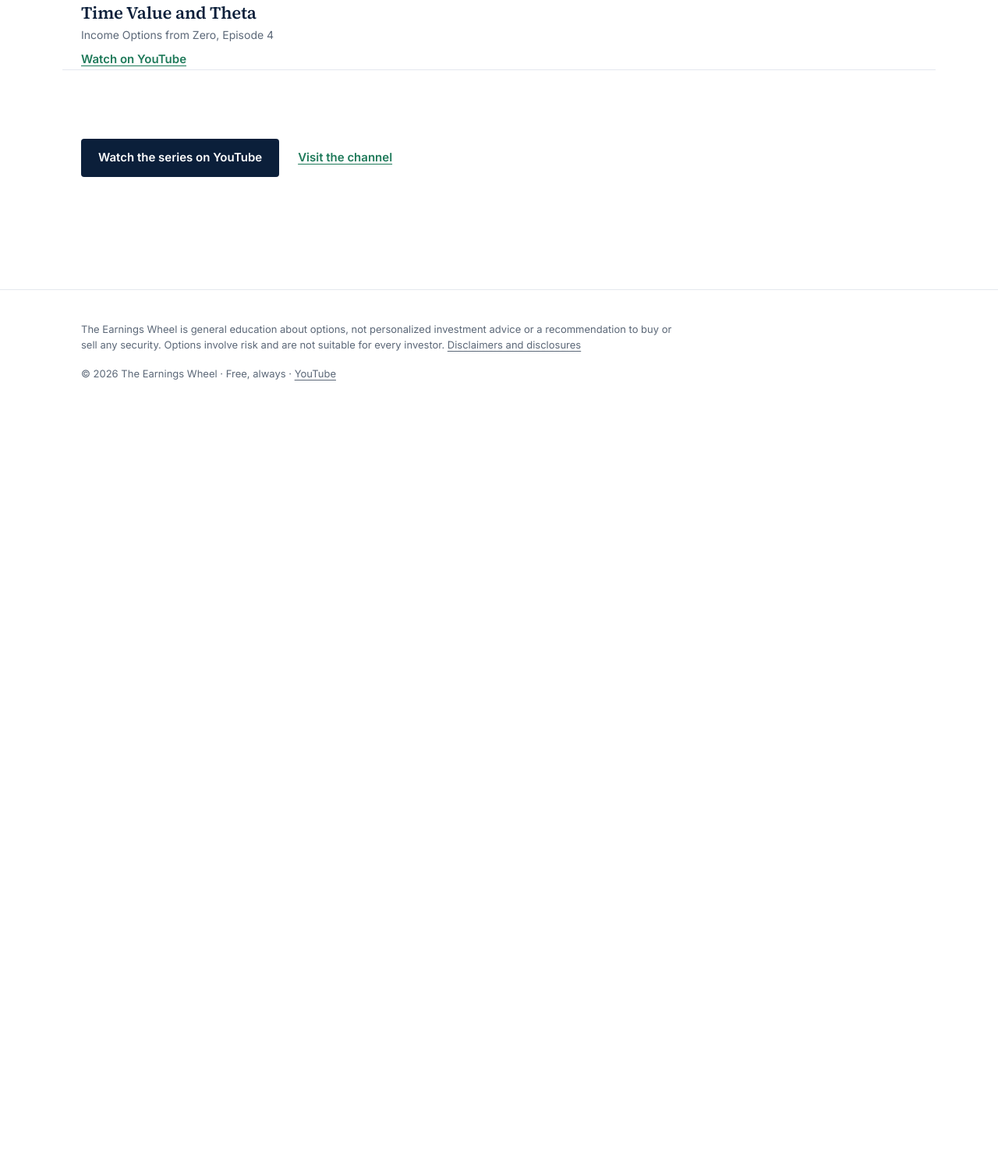
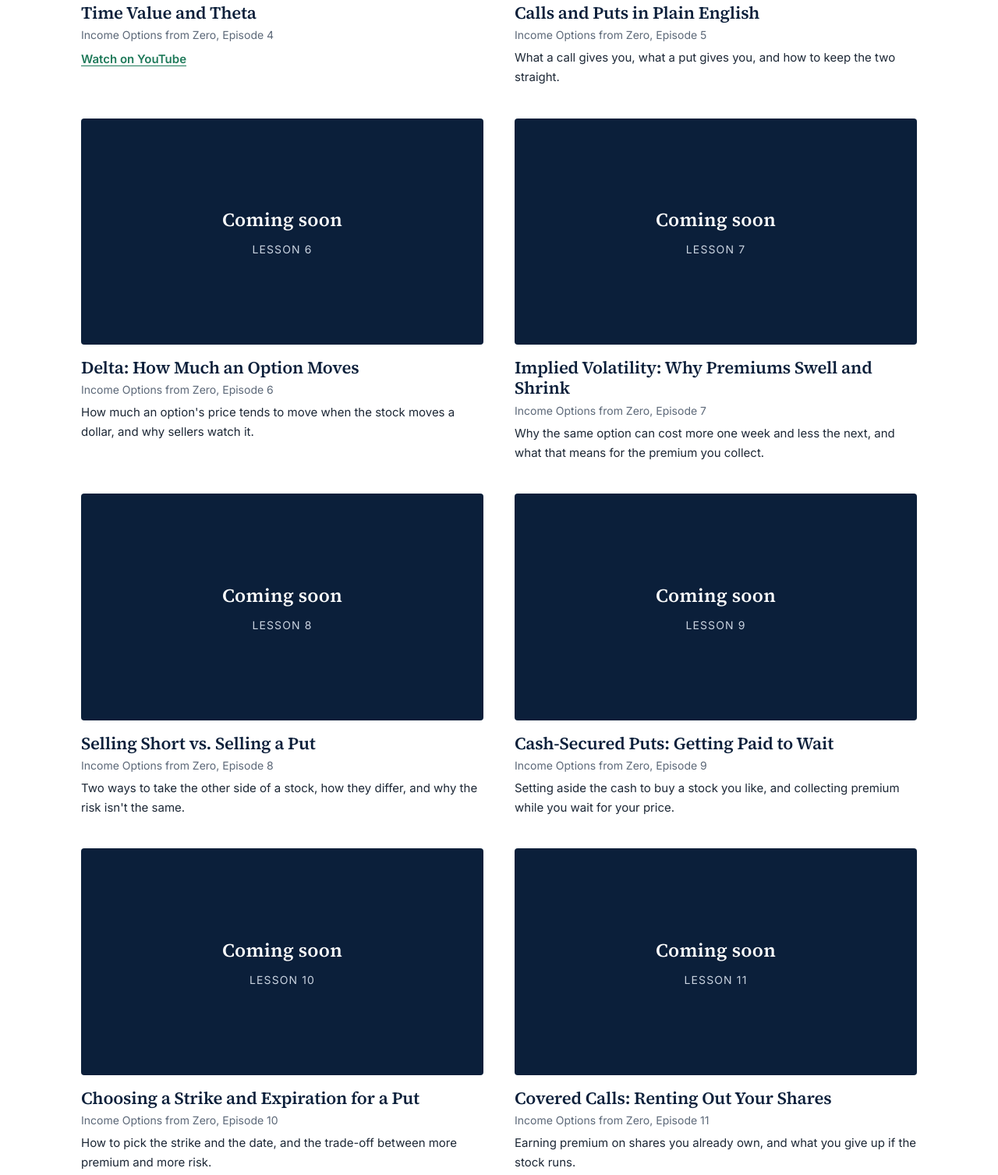
Before and after one commit to thornton02-hub/earningswheel, a plain HTML site: page videos.html in a window 1280 px wide. Shown: the part 4028-5535 px from the top of the page at 78% size. Before the commit the page ends 4583 px from the top, so only its background shows below. Drawn offline with Linux system fonts and the light colour scheme.

Commit message:
Videos: add Income Options from Zero lessons 5-12 as Coming soon cards

```diff
--- a/styles.css
+++ b/styles.css
@@ -202,3 +202,8 @@ figcaption{font-size:14px;color:var(--muted);margin-top:var(--s1)}
   .callout{break-inside:avoid;background:#fff;border-left-color:#000;color:#000}
   @page{margin:.6in}
 }
+.video-soon{display:flex;align-items:center;justify-content:center;text-align:center;color:#fff}
+.video-soon>div{display:flex;flex-direction:column;gap:6px}
+.soon-label{font-family:var(--serif);font-size:24px;font-weight:600;letter-spacing:.01em}
+.soon-ep{font-size:14px;color:#c9d3e0;text-transform:uppercase;letter-spacing:.08em}
+.lesson-summary{font-size:15px;margin:6px 0 0}
--- a/videos.html
+++ b/videos.html
@@ -107,6 +107,54 @@
       <p class="meta">Income Options from Zero, Episode 4</p>
       <p class="watch-yt"><a href="https://www.youtube.com/watch?v=lCRdeJySsTE" target="_blank" rel="noopener">Watch on YouTube</a></p>
     </article>
+    <article id="ep5">
+      <div class="video video-soon"><div><span class="soon-label">Coming soon</span><span class="soon-ep">Lesson 5</span></div></div>
+      <h2>Calls and Puts in Plain English</h2>
+      <p class="meta">Income Options from Zero, Episode 5</p>
+      <p class="lesson-summary">What a call gives you, what a put gives you, and how to keep the two straight.</p>
+    </article>
+    <article id="ep6">
+      <div class="video video-soon"><div><span class="soon-label">Coming soon</span><span class="soon-ep">Lesson 6</span></div></div>
+      <h2>Delta: How Much an Option Moves</h2>
+      <p class="meta">Income Options from Zero, Episode 6</p>
+      <p class="lesson-summary">How much an option's price tends to move when the stock moves a dollar, and why sellers watch it.</p>
+    </article>
+    <article id="ep7">
+      <div class="video video-soon"><div><span class="soon-label">Coming soon</span><span class="soon-ep">Lesson 7</span></div></div>
+      <h2>Implied Volatility: Why Premiums Swell and Shrink</h2>
+      <p class="meta">Income Options from Zero, Episode 7</p>
+      <p class="lesson-summary">Why the same option can cost more one week and less the next, and what that means for the premium you collect.</p>
+    </article>
+    <article id="ep8">
+      <div class="video video-soon"><div><span class="soon-label">Coming soon</span><span class="soon-ep">Lesson 8</span></div></div>
+      <h2>Selling Short vs. Selling a Put</h2>
+      <p class="meta">Income Options from Zero, Episode 8</p>
+      <p class="lesson-summary">Two ways to take the other side of a stock, how they differ, and why the risk isn't the same.</p>
+    </article>
+    <article id="ep9">
+      <div class="video video-soon"><div><span class="soon-label">Coming soon</span><span class="soon-ep">Lesson 9</span></div></div>
+      <h2>Cash-Secured Puts: Getting Paid to Wait</h2>
+      <p class="meta">Income Options from Zero, Episode 9</p>
+      <p class="lesson-summary">Setting aside the cash to buy a stock you like, and collecting premium while you wait for your price.</p>
+    </article>
+    <article id="ep10">
+      <div class="video video-soon"><div><span class="soon-label">Coming soon</span><span class="soon-ep">Lesson 10</span></div></div>
+      <h2>Choosing a Strike and Expiration for a Put</h2>
+      <p class="meta">Income Options from Zero, Episode 10</p>
+      <p class="lesson-summary">How to pick the strike and the date, and the trade-off between more premium and more risk.</p>
+    </article>
+    <article id="ep11">
+      <div class="video video-soon"><div><span class="soon-label">Coming soon</span><span class="soon-ep">Lesson 11</span></div></div>
+      <h2>Covered Calls: Renting Out Your Shares</h2>
+      <p class="meta">Income Options from Zero, Episode 11</p>
+      <p class="lesson-summary">Earning premium on shares you already own, and what you give up if the stock runs.</p>
+    </article>
+    <article id="ep12">
+      <div class="video video-soon"><div><span class="soon-label">Coming soon</span><span class="soon-ep">Lesson 12</span></div></div>
+      <h2>The Wheel Around Earnings</h2>
+      <p class="meta">Income Options from Zero, Episode 12</p>
+      <p class="lesson-summary">Putting puts and covered calls together, and how an earnings report changes the picture.</p>
+    </article>
   </div>
   <div class="container">
     <p class="actions"><a class="button" href="https://www.youtube.com/playlist?list=PLWsv0Xh7Suto" target="_blank" rel="noopener">Watch the series on YouTube</a><a href="https://www.youtube.com/@EarningsWheel" target="_blank" rel="noopener" class="text-link">Visit the channel</a></p>
```
